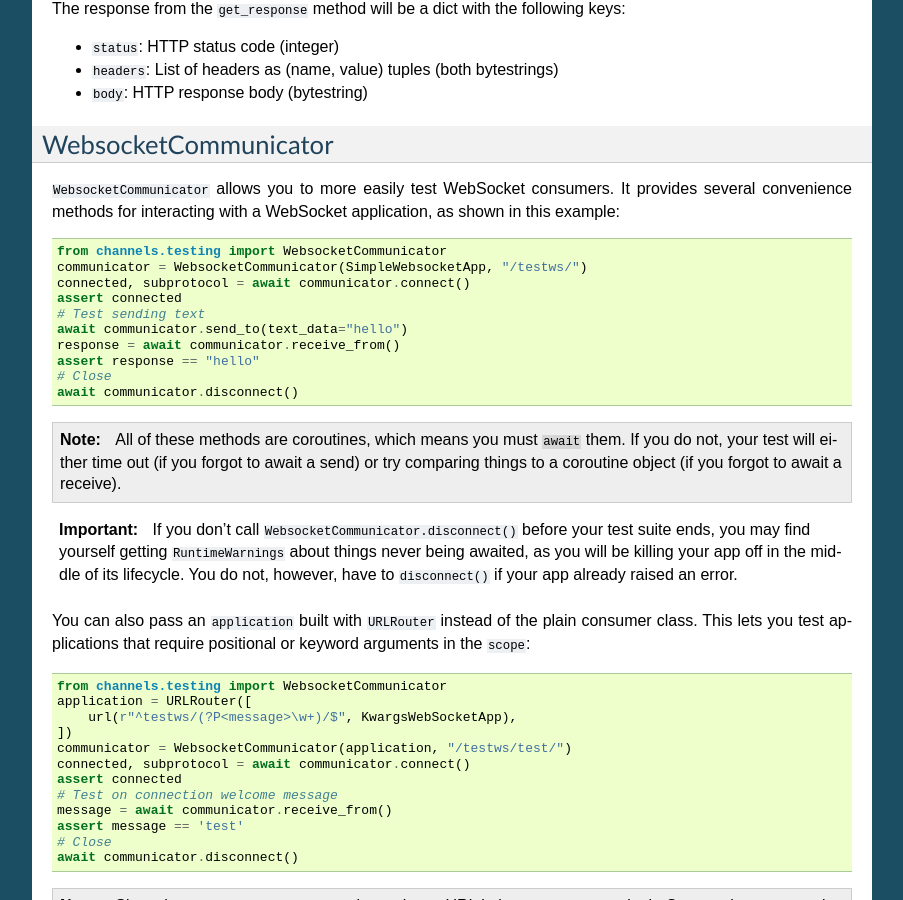
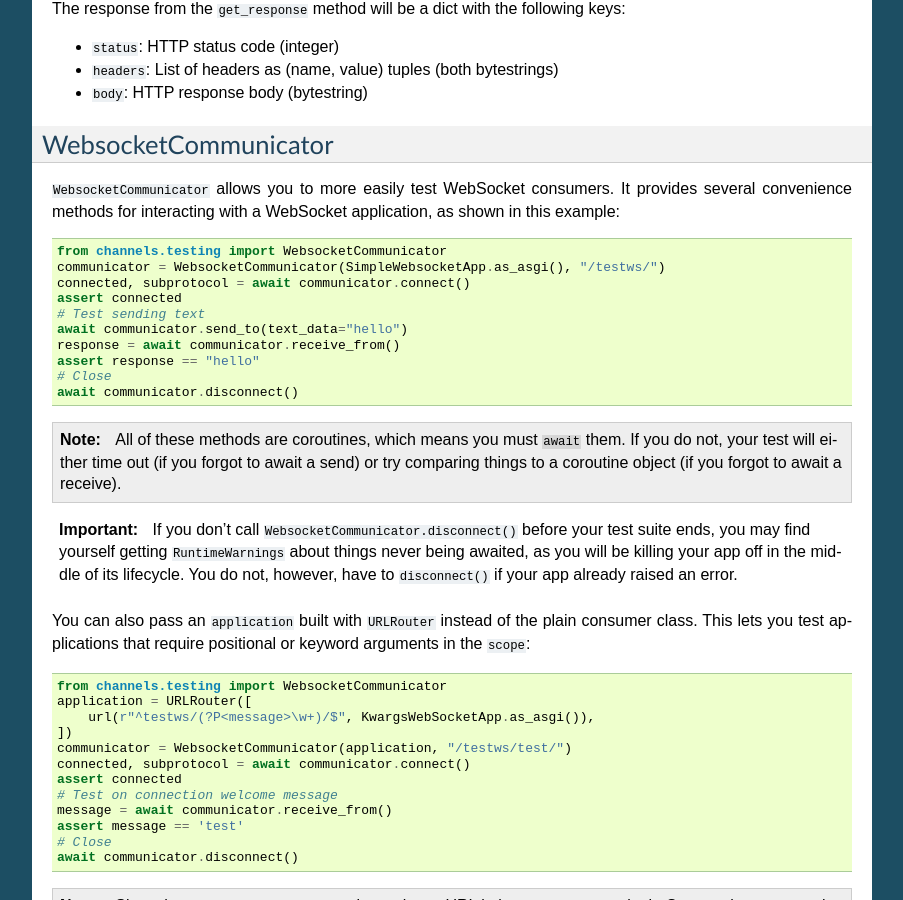
Before and after one commit to phillipchain/DjangoChannels, a Sphinx documentation site: the page built from docs/topics/testing.rst, in a window 1280 px wide and 900 px high, scrolled down 2754 px. Shown: the whole window, without its empty margins (198-1101 px from the left). Built offline with Sphinx 7.4.7, drawn with Linux system fonts in a browser that asks for light colours; the version number is read from the project's files by our own code.

Commit message:
Update testing docs examples to use as_asgi() (#1573)

```diff
--- a/docs/topics/testing.rst
+++ b/docs/topics/testing.rst
@@ -196,7 +196,7 @@ application, as shown in this example:
 .. code-block:: python
 
     from channels.testing import WebsocketCommunicator
-    communicator = WebsocketCommunicator(SimpleWebsocketApp, "/testws/")
+    communicator = WebsocketCommunicator(SimpleWebsocketApp.as_asgi(), "/testws/")
     connected, subprotocol = await communicator.connect()
     assert connected
     # Test sending text
@@ -229,7 +229,7 @@ or keyword arguments in the ``scope``:
 
     from channels.testing import WebsocketCommunicator
     application = URLRouter([
-        url(r"^testws/(?P<message>\w+)/$", KwargsWebSocketApp),
+        url(r"^testws/(?P<message>\w+)/$", KwargsWebSocketApp.as_asgi()),
     ])
     communicator = WebsocketCommunicator(application, "/testws/test/")
     connected, subprotocol = await communicator.connect()
```
